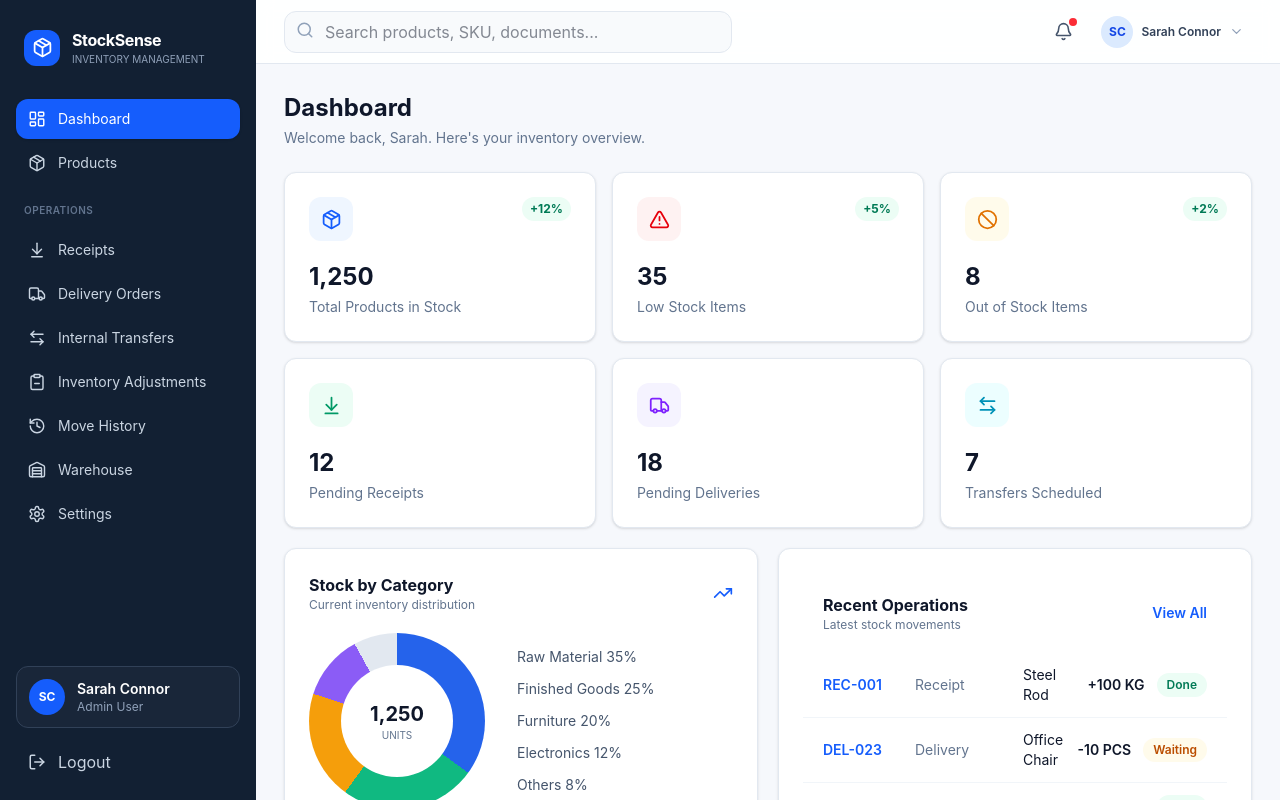
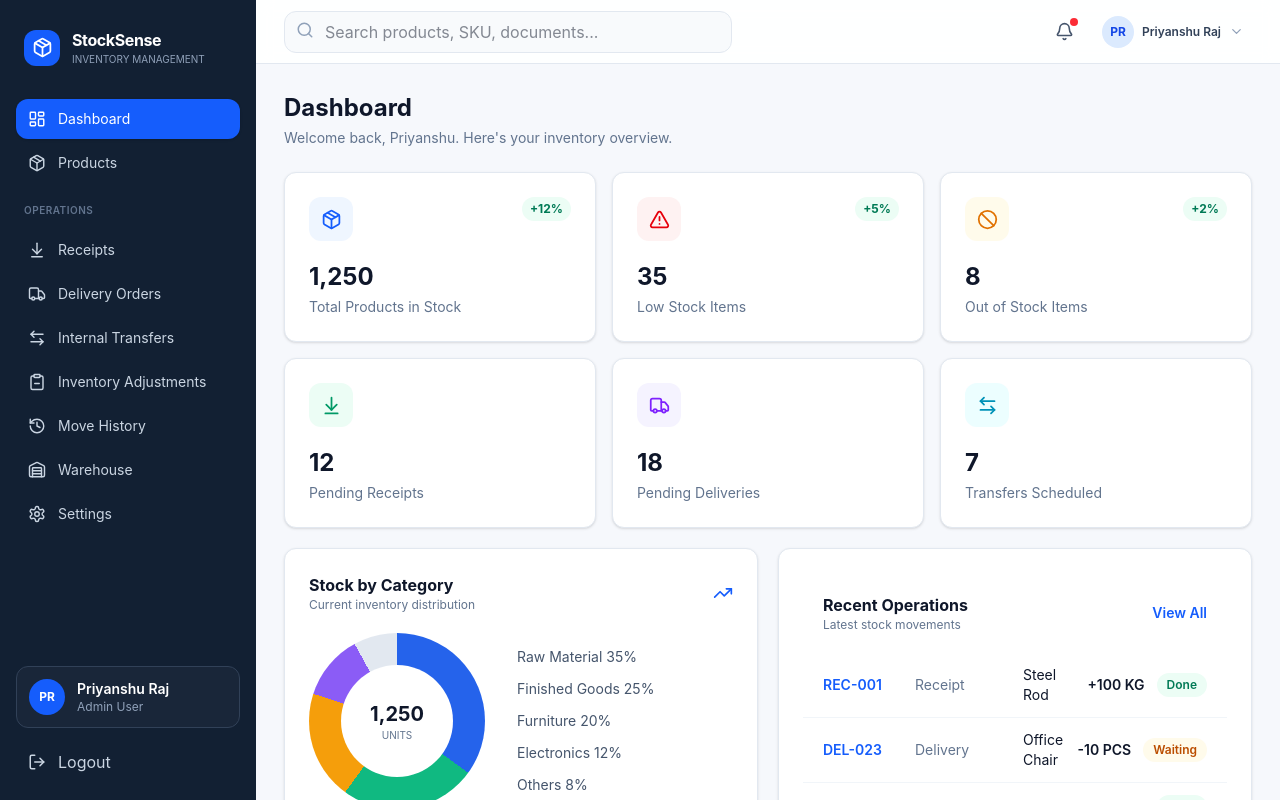
Before and after one commit to himanshu25405422-sketch/Stock_Sense, a React (Vite) app in the folder frontend/: page /dashboard in a window 1280 px wide. Shown: the top 800 px of the page. Built offline with nearby package versions, Linux system fonts and the light colour scheme.

Commit message:
feat: update demo user names to Priyanshu Raj, Himanshu Jha, and Aditya Pathak across backend, frontend and docs

```diff
--- a/frontend/src/components/Layout.jsx
+++ b/frontend/src/components/Layout.jsx
@@ -35,7 +35,7 @@ function getCurrentUser() {
     const u = localStorage.getItem("user");
     if (u) return JSON.parse(u);
   } catch (e) {}
-  return { full_name: "Sarah Connor", email: "admin@stocksense.io", role: "admin" };
+  return { full_name: "Priyanshu Raj", email: "admin@stocksense.io", role: "admin" };
 }
 
 function formatRole(role) {
--- a/frontend/src/pages/Dashboard.jsx
+++ b/frontend/src/pages/Dashboard.jsx
@@ -17,7 +17,7 @@ function getCurrentUser() {
     const u = localStorage.getItem("user");
     if (u) return JSON.parse(u);
   } catch (e) {}
-  return { full_name: "Sarah Connor" };
+  return { full_name: "Priyanshu Raj" };
 }
 
 export default function Dashboard() {
--- a/frontend/src/pages/Profile.jsx
+++ b/frontend/src/pages/Profile.jsx
@@ -5,7 +5,7 @@ function getCurrentUser() {
     const u = localStorage.getItem("user");
     if (u) return JSON.parse(u);
   } catch (e) {}
-  return { full_name: "Sarah Connor (Admin)", email: "admin@stocksense.io", role: "admin" };
+  return { full_name: "Priyanshu Raj (Admin)", email: "admin@stocksense.io", role: "admin" };
 }
 
 function formatRole(role) {
```
Also changed, not shown: 2 other files (tests, documents, lock files or other folders).
